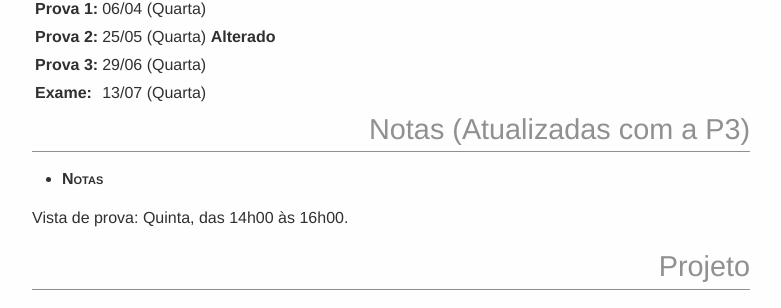
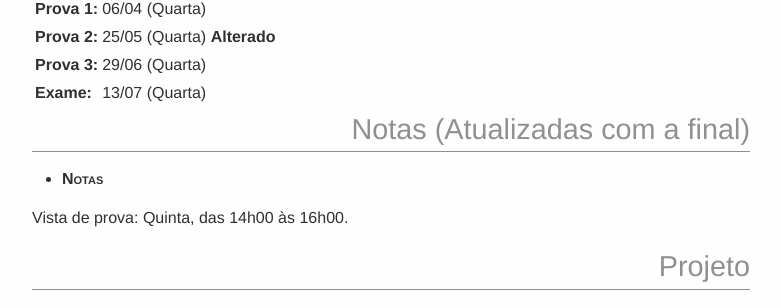
Before and after one commit to abelsiqueira/abelsiqueira.github.io-old, a Jekyll site: the page built from disciplinas/cm201-2016s1.md, in a window 1280 px wide and 900 px high, scrolled down 531 px. Shown: the part 147-455 px from the top of the window, without its empty margins (249-1030 px from the left). Built offline with Jekyll 4.4.1, drawn with Linux system fonts in a browser that asks for light colours.

Commit message:
Notas da final

```diff
--- a/disciplinas/cm201-2016s1.md
+++ b/disciplinas/cm201-2016s1.md
@@ -18,7 +18,7 @@ tag:        2016s1
   | **Prova 3:** | 29/06 (Quarta)
   | **Exame:**   | 13/07 (Quarta)
 
-# Notas (Atualizadas com a P3)
+# Notas (Atualizadas com a final)
 
  - [Notas]({{ site.baseurl }}/disciplinas/cm201/notas-2016s1.pdf)
 
```
Also changed, not shown: 1 other file.
